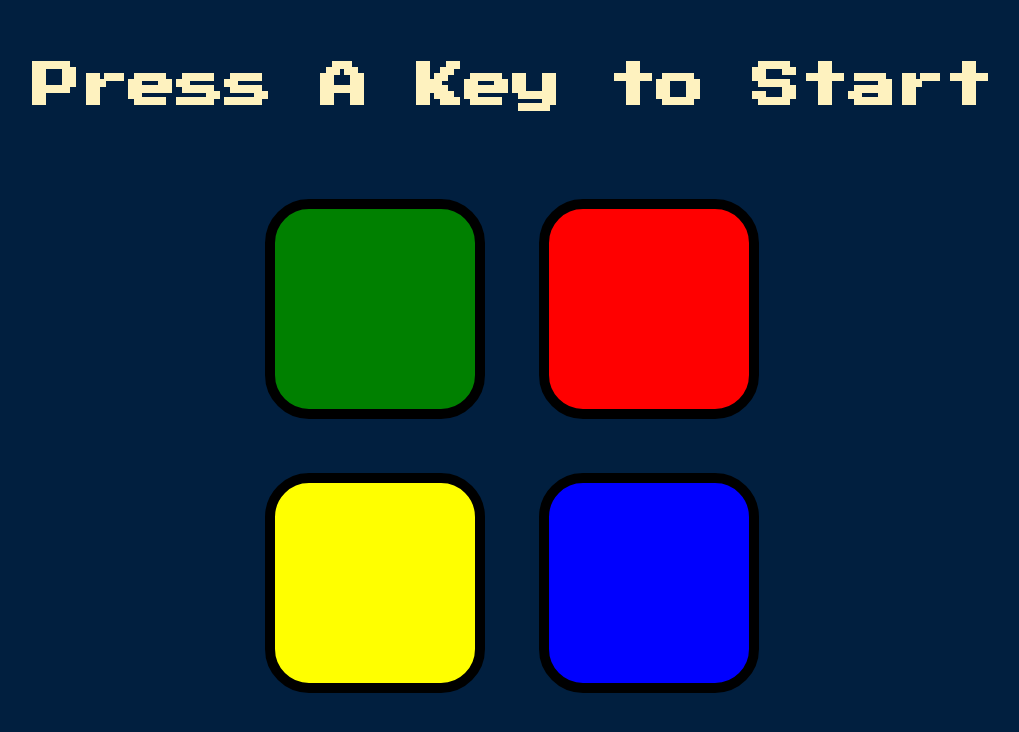
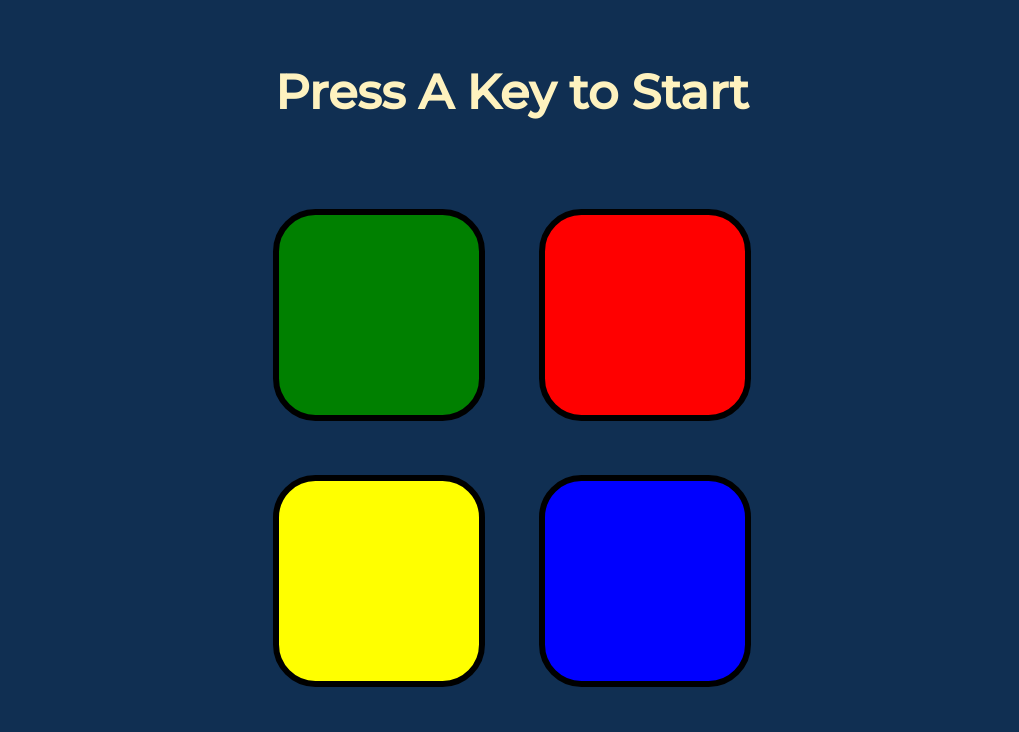
Before and after one commit to Shrutijamgade/simon-game, a plain HTML site: page index.html in a window 1280 px wide. Shown: the whole page, without its empty margins (128-1147 px from the left). Drawn offline with nearby package versions, Linux system fonts and the light colour scheme.

Commit message:
css change

```diff
--- a/index.html
+++ b/index.html
@@ -6,6 +6,12 @@
     <link rel="stylesheet" href="styles.css" />
     <link
       href="https://fonts.googleapis.com/css?family=Press+Start+2P"
+      rel="stylesheet"
+    />
+    <link rel="preconnect" href="https://fonts.googleapis.com" />
+    <link rel="preconnect" href="https://fonts.gstatic.com" crossorigin />
+    <link
+      href="https://fonts.googleapis.com/css2?family=Montserrat:wght@500&display=swap"
       rel="stylesheet"
     />
   </head>
--- a/styles.css
+++ b/styles.css
@@ -1,20 +1,20 @@
 body {
   text-align: center;
-  background-color: #011F3F;
+  background-color: #102f52;
 }
 
 #level-title {
-  font-family: 'Press Start 2P', cursive;
+  /* font-family: 'Press Start 2P', cursive; */
+  font-family: "Montserrat", sans-serif;
   font-size: 3rem;
-  margin:  5%;
-  color: #FEF2BF;
+  margin: 5%;
+  color: #fef2bf;
 }
 
 .container {
   display: block;
   width: 50%;
   margin: auto;
-
 }
 
 .btn {
@@ -22,7 +22,7 @@ body {
   display: inline-block;
   height: 200px;
   width: 200px;
-  border: 10px solid black;
+  border: 6px solid black;
   border-radius: 20%;
 }
 
```
